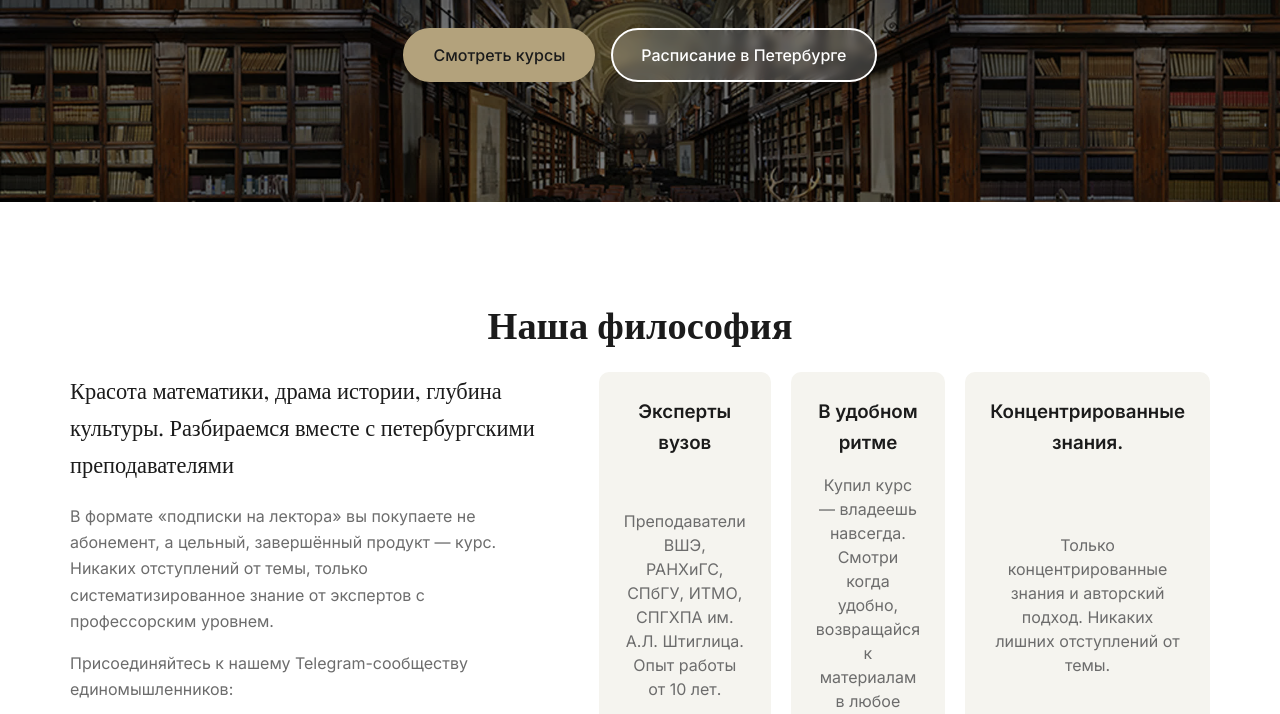
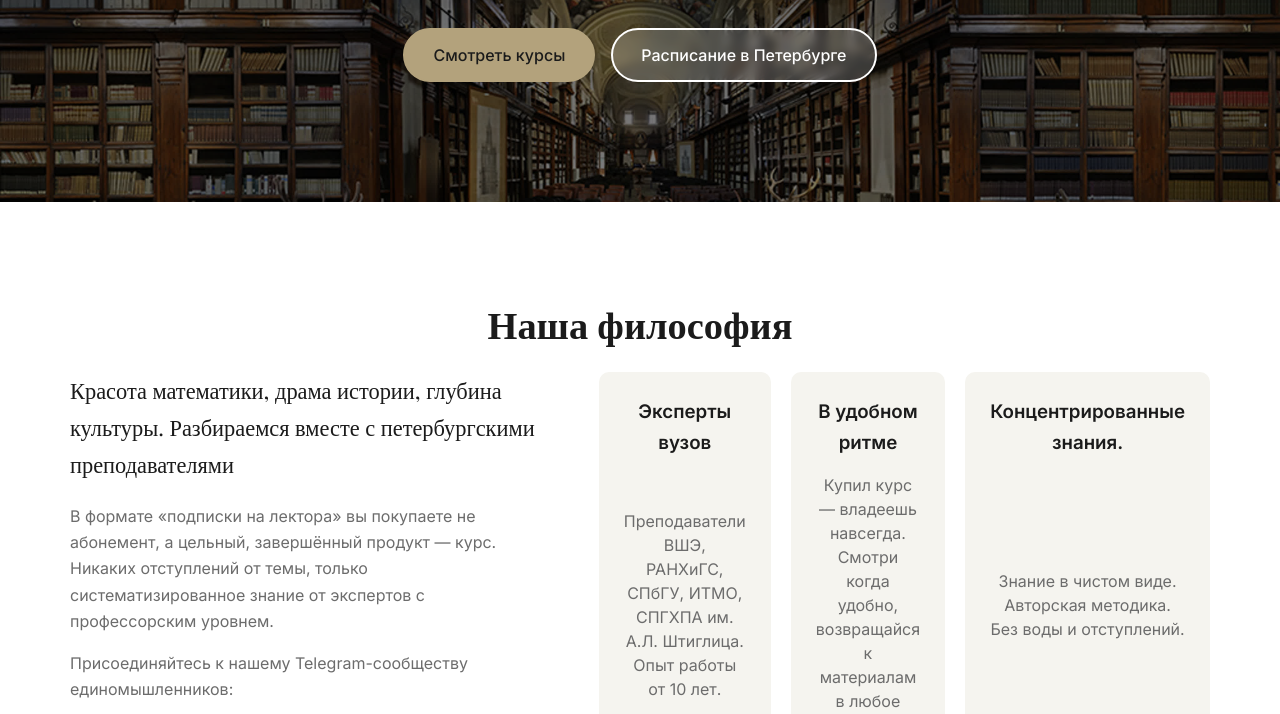
Before and after one commit to lektornaya/Sapienti-Sat, a plain HTML site: page index.html in a window 1280 px wide. Shown: the part 408-1122 px from the top of the page. Drawn offline with nearby package versions, Linux system fonts and the light colour scheme.

Commit message:
Update index.html

```diff
--- a/index.html
+++ b/index.html
@@ -80,7 +80,7 @@
                     </div>
                     <div class="feature">
                         <h3>Концентрированные знания.</h3>
-                        <p>Только концентрированные знания и авторский подход. Никаких лишних отступлений от темы.</p>
+                        <p>Знание в чистом виде. Авторская методика. Без воды и отступлений.</p>
                     </div>
                 </div>
             </div>
```
